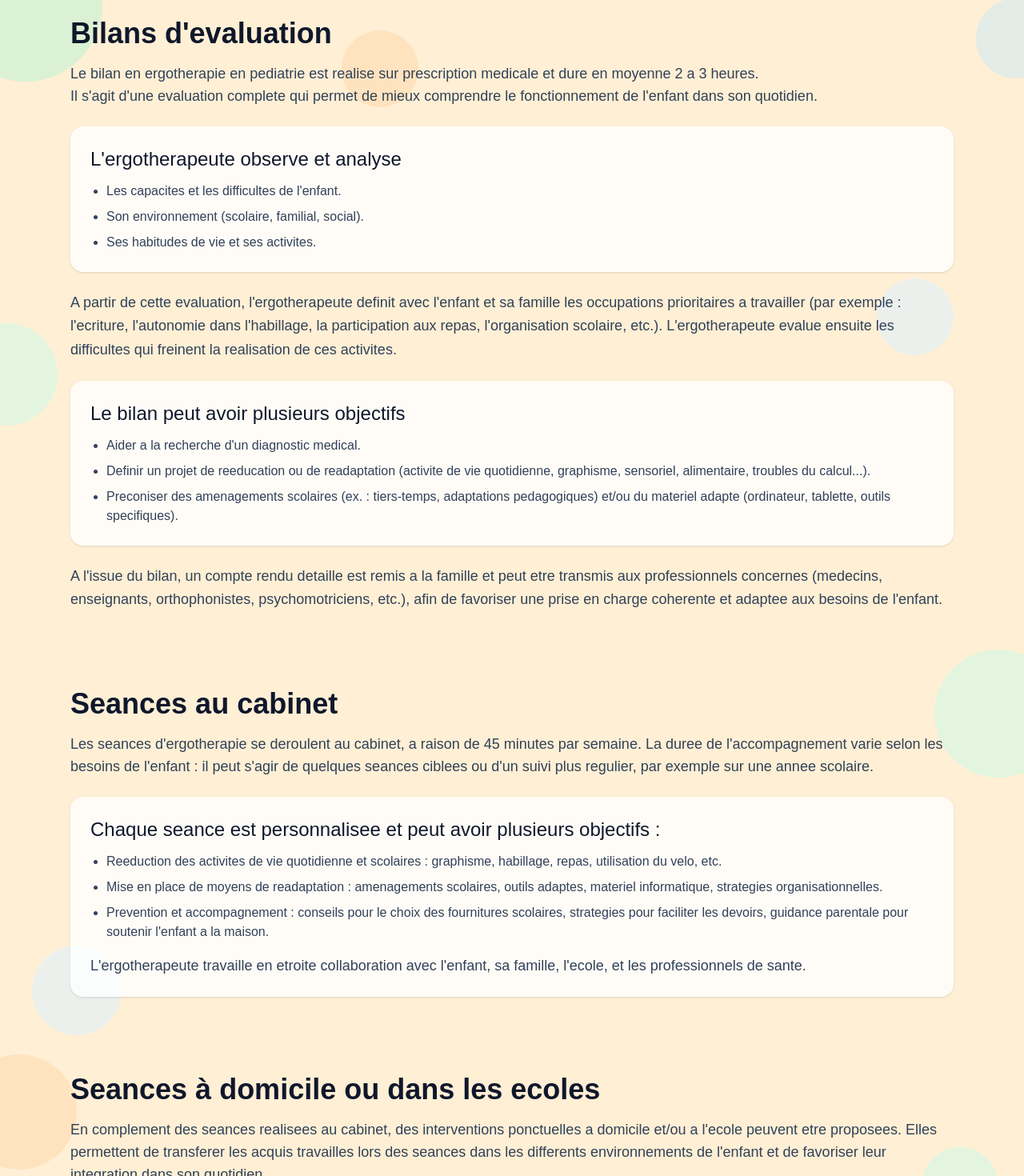
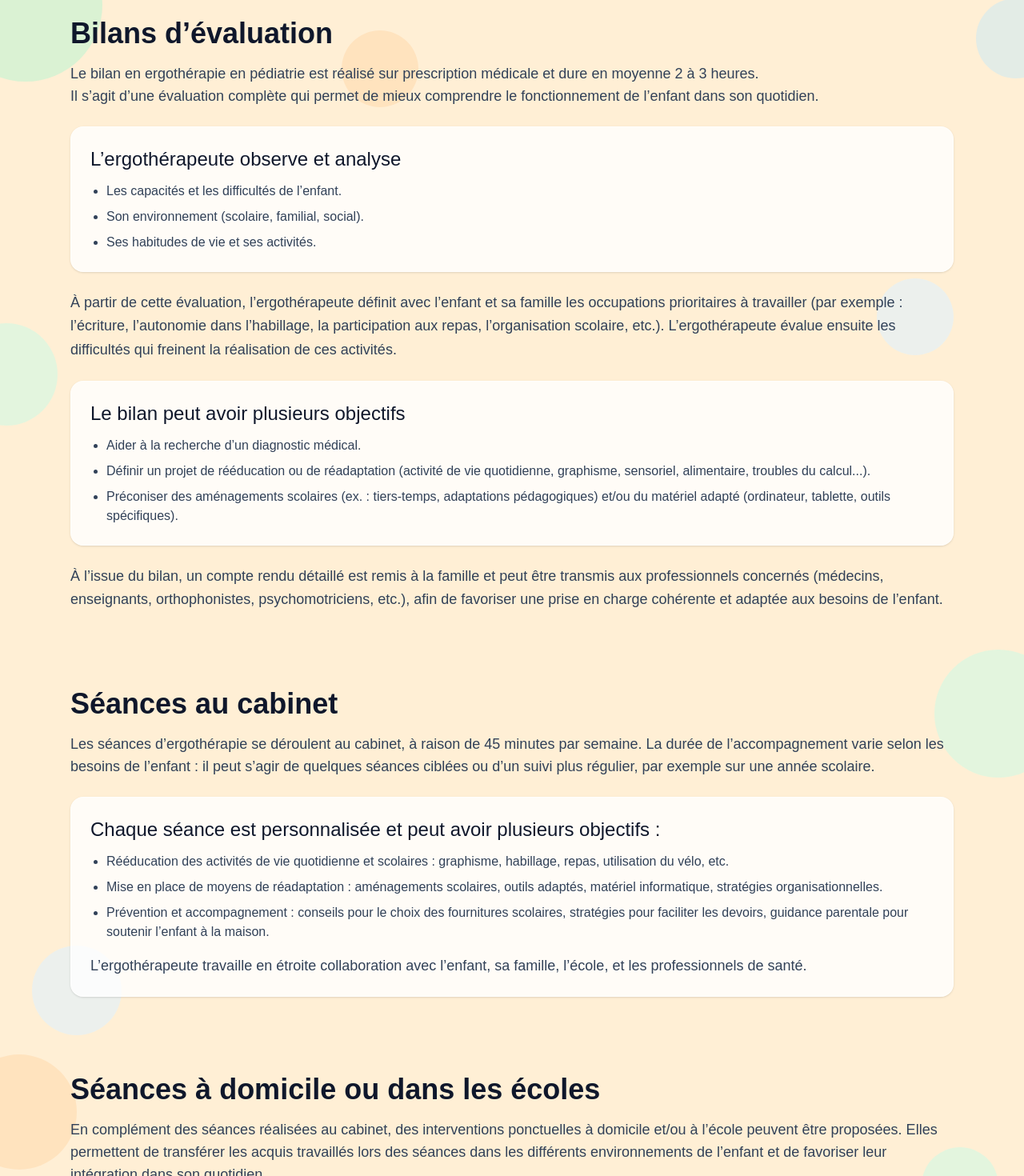
Before and after one commit to PoloLoveTaco/Site-Elise, a React (Vite) app: page /interventions in a window 1280 px wide. Shown: the part 842-2312 px from the top of the page at 80% size. Built offline with nearby package versions, Linux system fonts and the light colour scheme.

Commit message:
[ADD] les accents sur les e

```diff
--- a/src/pages/ergoPediatrie/index.tsx
+++ b/src/pages/ergoPediatrie/index.tsx
@@ -33,7 +33,7 @@ function ErgoPediatrie() {
                         activités significatives visant à préserver et développer leur indépendance et leur
                         autonomie au quotidien, à l’école et dans leurs loisirs. Elle propose une approche
                         globale de l’enfant et se pratique au travers de la rééducation, de la réadaptation,
-                        par et pour l’activité ». (ANFE : association nationale française des ergothérapeute)
+                        par et pour l’activité ». (ANFE : association nationale française des ergothérapeutes)
                     </p>
                 </div>
             </section>
@@ -52,7 +52,7 @@ function ErgoPediatrie() {
 
                 <div className="grid grid-cols-1 md:grid-cols-3 gap-6">
                     <div className="bg-white/80 rounded-2xl p-6 shadow-sm border border-white/60">
-                        <h3 className="text-xl font-oswald-bold text-slate-900 mb-3">A la maison</h3>
+                        <h3 className="text-xl font-oswald-bold text-slate-900 mb-3">À la maison</h3>
                         <ul className="list-disc pl-5 space-y-2 text-slate-700">
                             <li>Difficultés lors de l’habillage (lacets, boutons de vêtements…)</li>
                             <li>Difficultés pour prendre sa douche</li>
@@ -64,7 +64,7 @@ function ErgoPediatrie() {
                     </div>
 
                     <div className="bg-white/80 rounded-2xl p-6 shadow-sm border border-white/60">
-                        <h3 className="text-xl font-oswald-bold text-slate-900 mb-3">A l’école</h3>
+                        <h3 className="text-xl font-oswald-bold text-slate-900 mb-3">À l’école</h3>
                         <ul className="list-disc pl-5 space-y-2 text-slate-700">
                             <li>Difficultés lors de la tâche graphique (reproduire des lettres ou des formes etc...)</li>
                             <li>Difficultés pour tenir son crayon</li>
--- a/src/pages/interventions/index.tsx
+++ b/src/pages/interventions/index.tsx
@@ -5,13 +5,13 @@ function Interventions() {
     return (
         <div className={`text-slate-900`}>
             <div className="relative w-full h-screen overflow-hidden">
-                {/* Image floutee */}
+                {/* Image floutée */}
                 <div
                     className="absolute inset-0 bg-cover bg-center blur-sm"
                     style={{ backgroundImage: `url(${interventionsBanner})` }}
                 />
 
-                {/* Overlay sombre (optionnel pour lisibilite) */}
+                {/* Overlay sombre (optionnel pour lisibilité) */}
                 <div className="absolute inset-0 bg-black/35" />
 
                 {/* Contenu NON flou */}
@@ -26,15 +26,15 @@ function Interventions() {
                 <div className="absolute bottom-0 left-1/3 size-24 rounded-full bg-orange-200/50 z-0" />
                 <div className="relative z-10 max-w-6xl mx-auto px-6 pt-16">
                     <h1 className="text-2xl md:text-4xl font-oswald-bold text-slate-900 font-bold">
-                        Bilans d'evaluation
+                        Bilans d’évaluation
                     </h1>
                     <p className="text-lg text-slate-700 mt-4">
-                        Le bilan en ergotherapie en pediatrie est realise sur prescription medicale et dure en
-                        moyenne 2 a 3 heures.
+                        Le bilan en ergothérapie en pédiatrie est réalisé sur prescription médicale et dure en
+                        moyenne 2 à 3 heures.
                     </p>
                     <p className="text-lg text-slate-700">
-                        Il s'agit d'une evaluation complete qui permet de mieux comprendre le fonctionnement
-                        de l'enfant dans son quotidien.
+                        Il s’agit d’une évaluation complète qui permet de mieux comprendre le fonctionnement
+                        de l’enfant dans son quotidien.
                     </p>
                 </div>
             </section>
@@ -42,12 +42,12 @@ function Interventions() {
             <section className="px-6 py-6 max-w-6xl mx-auto">
                 <div className="bg-white/80 rounded-2xl p-6 shadow-sm border border-white/60">
                     <h2 className="text-2xl font-oswald-bold text-slate-900 mb-3">
-                        L'ergotherapeute observe et analyse
+                        L’ergothérapeute observe et analyse
                     </h2>
                     <ul className="list-disc pl-5 space-y-2 text-slate-700">
-                        <li>Les capacites et les difficultes de l'enfant.</li>
+                        <li>Les capacités et les difficultés de l’enfant.</li>
                         <li>Son environnement (scolaire, familial, social).</li>
-                        <li>Ses habitudes de vie et ses activites.</li>
+                        <li>Ses habitudes de vie et ses activités.</li>
                     </ul>
                 </div>
             </section>
@@ -57,11 +57,11 @@ function Interventions() {
                 <div className="absolute right-6 bottom-2 size-24 rounded-full bg-sky-100/60 z-0" />
                 <div className="relative z-10 space-y-6">
                     <p className="text-lg leading-relaxed text-slate-700">
-                        A partir de cette evaluation, l'ergotherapeute definit avec l'enfant et sa famille
-                        les occupations prioritaires a travailler (par exemple : l'ecriture, l'autonomie dans
-                        l'habillage, la participation aux repas, l'organisation scolaire, etc.).
-                        L'ergotherapeute evalue ensuite les difficultes qui freinent la realisation de ces
-                        activites.
+                        À partir de cette évaluation, l’ergothérapeute définit avec l’enfant et sa famille
+                        les occupations prioritaires à travailler (par exemple : l’écriture, l’autonomie dans
+                        l’habillage, la participation aux repas, l’organisation scolaire, etc.).
+                        L’ergothérapeute évalue ensuite les difficultés qui freinent la réalisation de ces
+                        activités.
                     </p>
                 </div>
             </section>
@@ -72,14 +72,14 @@ function Interventions() {
                         Le bilan peut avoir plusieurs objectifs
                     </h2>
                     <ul className="list-disc pl-5 space-y-2 text-slate-700">
-                        <li>Aider a la recherche d'un diagnostic medical.</li>
+                        <li>Aider à la recherche d’un diagnostic médical.</li>
                         <li>
-                            Definir un projet de reeducation ou de readaptation (activite de vie quotidienne,
+                            Définir un projet de rééducation ou de réadaptation (activité de vie quotidienne,
                             graphisme, sensoriel, alimentaire, troubles du calcul...).
                         </li>
                         <li>
-                            Preconiser des amenagements scolaires (ex. : tiers-temps, adaptations pedagogiques)
-                            et/ou du materiel adapte (ordinateur, tablette, outils specifiques).
+                            Préconiser des aménagements scolaires (ex. : tiers-temps, adaptations pédagogiques)
+                            et/ou du matériel adapté (ordinateur, tablette, outils spécifiques).
                         </li>
                     </ul>
                 </div>
@@ -88,10 +88,10 @@ function Interventions() {
             <section className="relative px-6 pb-12 max-w-6xl mx-auto">
                 <div>
                     <p className="text-lg leading-relaxed text-slate-700">
-                        A l'issue du bilan, un compte rendu detaille est remis a la famille et peut etre
-                        transmis aux professionnels concernes (medecins, enseignants, orthophonistes,
-                        psychomotriciens, etc.), afin de favoriser une prise en charge coherente et adaptee
-                        aux besoins de l'enfant.
+                        À l’issue du bilan, un compte rendu détaillé est remis à la famille et peut être
+                        transmis aux professionnels concernés (médecins, enseignants, orthophonistes,
+                        psychomotriciens, etc.), afin de favoriser une prise en charge cohérente et adaptée
+                        aux besoins de l’enfant.
                     </p>
                 </div>
             </section>
@@ -101,35 +101,35 @@ function Interventions() {
                 <div className="absolute bottom-0 left-10 size-28 rounded-full bg-sky-100/60 z-0" />
                 <div className="relative z-10 max-w-6xl mx-auto px-6 py-12">
                     <h2 className="text-2xl md:text-4xl font-oswald-bold text-slate-900 font-bold">
-                        Seances au cabinet
+                        Séances au cabinet
                     </h2>
                     <p className="text-lg text-slate-700 mt-4">
-                        Les seances d'ergotherapie se deroulent au cabinet, a raison de 45 minutes par semaine.
-                        La duree de l'accompagnement varie selon les besoins de l'enfant : il peut s'agir de
-                        quelques seances ciblees ou d'un suivi plus regulier, par exemple sur une annee scolaire.
+                        Les séances d’ergothérapie se déroulent au cabinet, à raison de 45 minutes par semaine.
+                        La durée de l’accompagnement varie selon les besoins de l’enfant : il peut s’agir de
+                        quelques séances ciblées ou d’un suivi plus régulier, par exemple sur une année scolaire.
                     </p>
                     <div className="bg-white/80 rounded-2xl p-6 shadow-sm border border-white/60 mt-6">
                         <h2 className="text-2xl font-oswald-bold text-slate-900 mb-3">
-                            Chaque seance est personnalisee et peut avoir plusieurs objectifs :
+                            Chaque séance est personnalisée et peut avoir plusieurs objectifs :
                         </h2>
                         <ul className="list-disc pl-5 space-y-2 text-slate-700">
                             <li>
-                                Reeduction des activites de vie quotidienne et scolaires : graphisme, habillage,
-                                repas, utilisation du velo, etc.
+                                Rééducation des activités de vie quotidienne et scolaires : graphisme, habillage,
+                                repas, utilisation du vélo, etc.
                             </li>
                             <li>
-                                Mise en place de moyens de readaptation : amenagements scolaires, outils adaptes,
-                                materiel informatique, strategies organisationnelles.
+                                Mise en place de moyens de réadaptation : aménagements scolaires, outils adaptés,
+                                matériel informatique, stratégies organisationnelles.
                             </li>
                             <li>
-                                Prevention et accompagnement : conseils pour le choix des fournitures scolaires,
-                                strategies pour faciliter les devoirs, guidance parentale pour soutenir l'enfant a
+                                Prévention et accompagnement : conseils pour le choix des fournitures scolaires,
+                                stratégies pour faciliter les devoirs, guidance parentale pour soutenir l’enfant à
                                 la maison.
                             </li>
                         </ul>
                         <p className="text-lg text-slate-700 pt-4">
-                            L'ergotherapeute travaille en etroite collaboration avec l'enfant, sa famille, l'ecole,
-                            et les professionnels de sante.
+                            L’ergothérapeute travaille en étroite collaboration avec l’enfant, sa famille, l’école,
+                            et les professionnels de santé.
                         </p>
                     </div>
                 </div>
@@ -140,13 +140,13 @@ function Interventions() {
                 <div className="absolute right-8 bottom-0 size-24 rounded-full bg-emerald-100/60 z-0" />
                 <div className="relative z-10 max-w-6xl mx-auto px-6 py-12">
                     <h2 className="text-2xl md:text-4xl font-oswald-bold text-slate-900 font-bold">
-                        Seances à domicile ou dans les ecoles
+                        Séances à domicile ou dans les écoles
                     </h2>
                     <p className="text-lg text-slate-700 mt-4">
-                        En complement des seances realisees au cabinet, des interventions ponctuelles a domicile
-                        et/ou a l'ecole peuvent etre proposees. Elles permettent de transferer les acquis
-                        travailles lors des seances dans les differents environnements de l'enfant et de
-                        favoriser leur integration dans son quotidien.
+                        En complément des séances réalisées au cabinet, des interventions ponctuelles à domicile
+                        et/ou à l’école peuvent être proposées. Elles permettent de transférer les acquis
+                        travaillés lors des séances dans les différents environnements de l’enfant et de
+                        favoriser leur intégration dans son quotidien.
                     </p>
                 </div>
             </section>
```
Also changed, not shown: src/pages/aPropos/index.tsx (+41 -41 lines), src/pages/approches/index.tsx (+15 -15 lines), src/pages/contact/index.tsx (+4 -4 lines), src/pages/home/index.tsx (+9 -4 lines), src/pages/notFound/index.tsx (line endings or trailing spaces).
